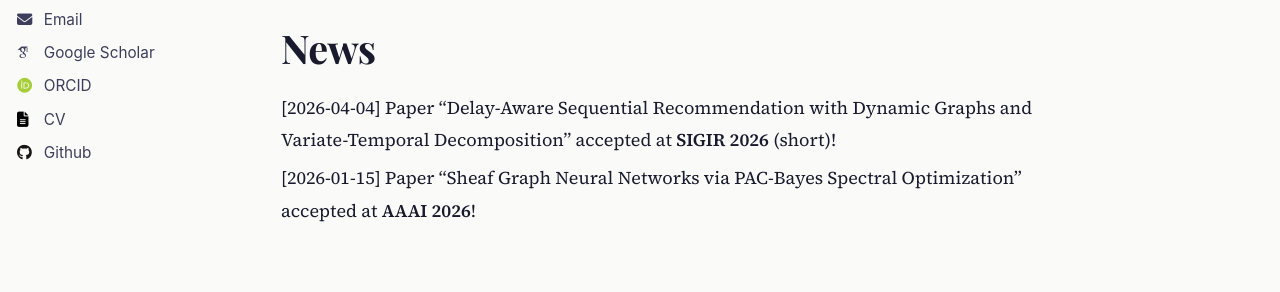
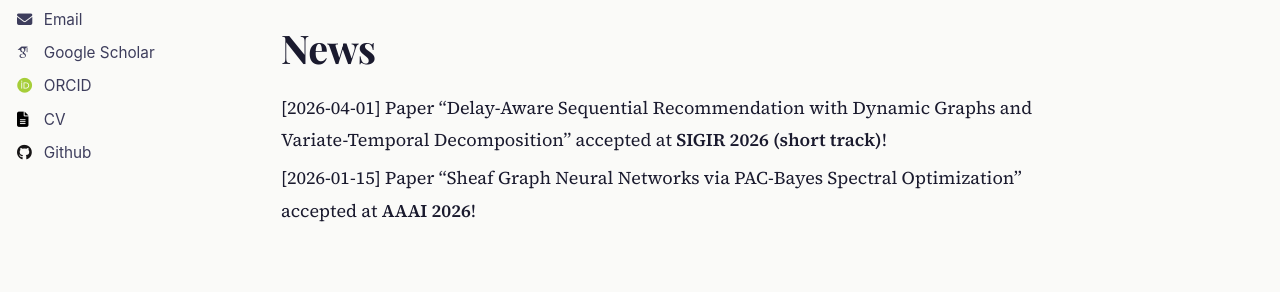
Before and after one commit to ChoiYoonHyuk/ChoiYoonHyuk.github.io, a Jekyll site: the page built from _pages/about.md, in a window 1280 px wide and 1049 px high. Shown: the part 453-745 px from the top of the window. Built offline with Jekyll 4.4.1, drawn with Linux system fonts in a browser that asks for light colours; some web fonts are replaced.

Commit message:
Update news.yml

```diff
--- a/_data/news.yml
+++ b/_data/news.yml
@@ -1,5 +1,5 @@
-- date: "2026-04-04"
-  text: "Paper \"Delay-Aware Sequential Recommendation with Dynamic Graphs and Variate-Temporal Decomposition\" accepted at **SIGIR 2026** (short)!"
+- date: "2026-04-01"
+  text: "Paper \"Delay-Aware Sequential Recommendation with Dynamic Graphs and Variate-Temporal Decomposition\" accepted at **SIGIR 2026 (short track)**!"
 
 - date: "2026-01-15"
   text: "Paper \"Sheaf Graph Neural Networks via PAC-Bayes Spectral Optimization\" accepted at **AAAI 2026**!"
```
